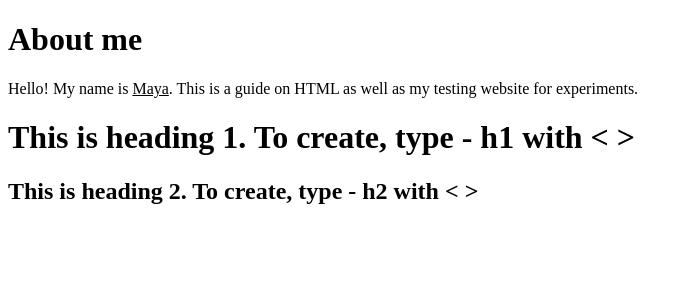
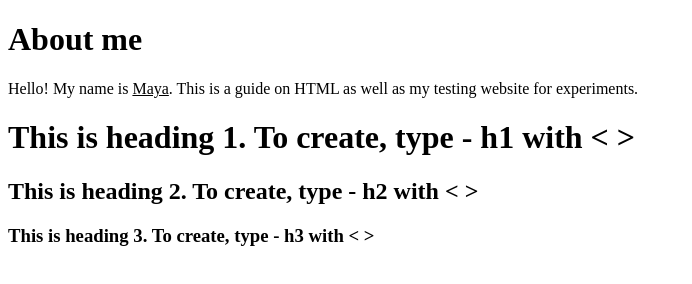
Before and after one commit to Gekosoup/maya-world, a plain HTML site: page index.html in a window 1280 px wide. Shown: the whole page, without its empty margins (0-692 px from the left). Drawn offline with Linux system fonts and the light colour scheme.

Commit message:
Create heading 3 tutorial

```diff
--- a/index.html
+++ b/index.html
@@ -10,6 +10,7 @@
   <h1>About me</h1>
   <p>Hello! My name is <u>Maya</u>. This is a guide on HTML as well as my testing website for experiments.</p>
   <h1>This is <b>heading 1</b>. To create, type - h1 with < > </h1>
-  <h2>This is <b>heading 2</b>. To create, type - h2 with < ></h2>
+  <h2>This is <b>heading 2</b>. To create, type - h2 with < > </h2>
+  <h3>This is <b>heading 3</b>. To create, type - h3 with < > </h3>
 </body>
 </html>
```
